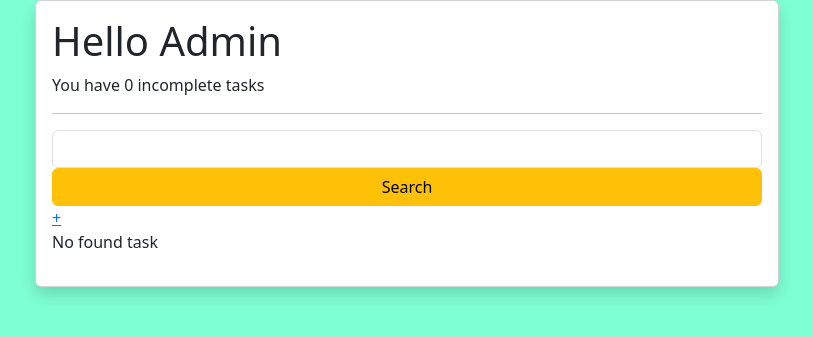
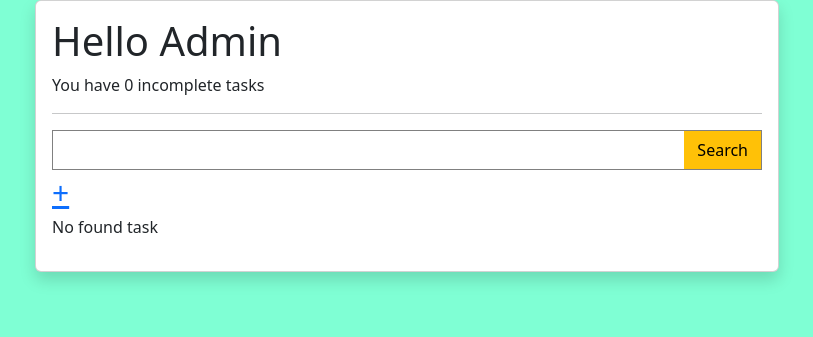
Before and after one commit to Piwoksn/TodoList_ClassBasedView, a Django app: page / in a window 1280 px wide. Shown: the part 56-393 px from the top of the page, without its empty margins (233-1046 px from the left). Run offline with Django 4.2, Linux system fonts and the light colour scheme; a user stored in the database is signed in; data comes from the database, SQL or seed files in the repository; both versions use the stored data as it was after the commit.

Commit message:
fixing template

```diff
--- a/app/static/app/style.css
+++ b/app/static/app/style.css
@@ -29,3 +29,16 @@ textarea {
 .newtask {
   padding: 10px;
 }
+.search {
+  width: auto;
+  display: flex;
+  border: 1px solid grey;
+}
+
+.search .submit {
+  width: auto;
+  border-radius: 0px;
+}
+.search .text {
+  border: none;
+}
--- a/app/templates/app/home_view.html
+++ b/app/templates/app/home_view.html
@@ -5,11 +5,11 @@
 <hr>
 <form action="" method="GET">
     <div class="search">
-        <input class="form-control" type="text" name="search">
-        <input class="btn btn-warning" type="submit" value="Search">
+        <input class="form-control text" type="text" name="search">
+        <input class="btn btn-warning submit" type="submit" value="Search">
     </div>
 </form>
-<a href="{% url 'newtask' %}">+</a>
+<a href="{% url 'newtask' %}" style="font-size: 30px;">+</a>
 {% for task in tasks %}
 
 {% if task.completed %}
```
Also changed, not shown: db.sqlite3.
